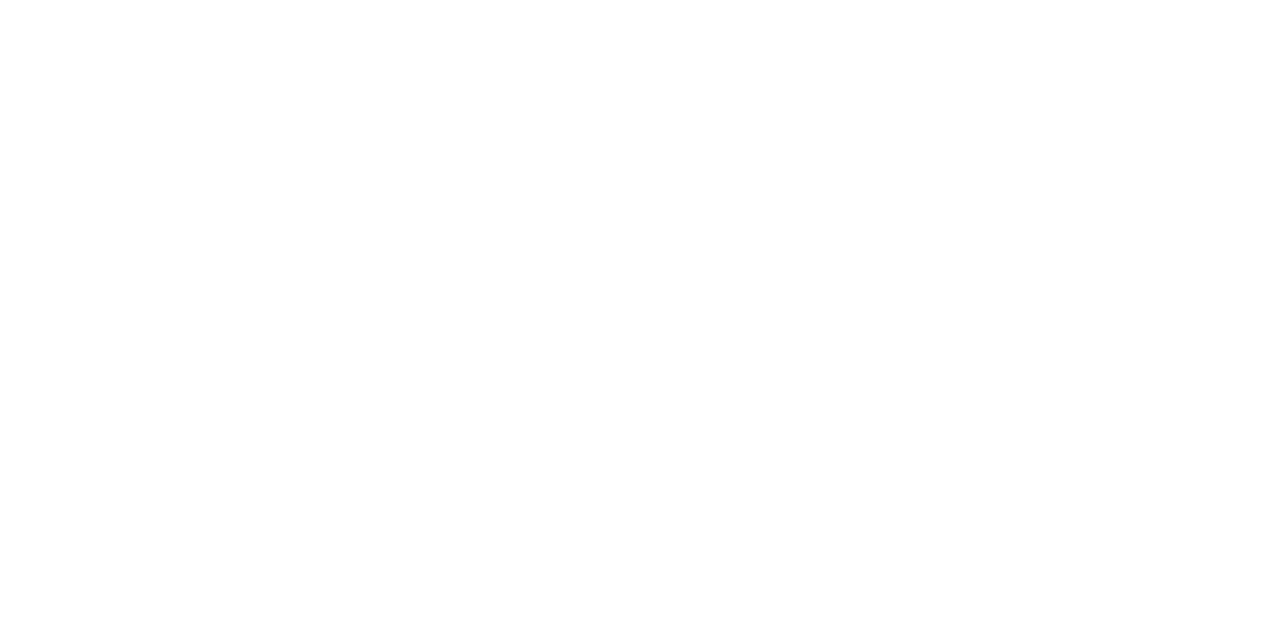
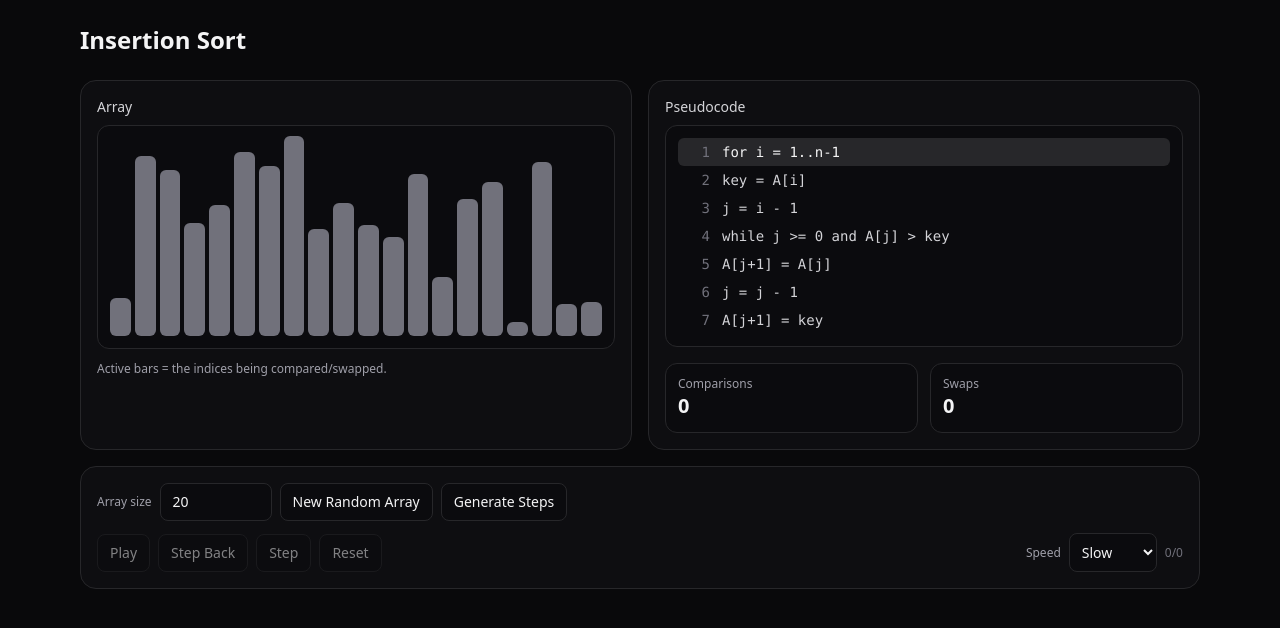
Before and after one commit to Braden89/AlgoViz, a React (Vite) app in the folder algoviz/: page /algorithms/sorting/insertion in a window 1280 px wide. Before the commit this address had no page. Shown: the top 628 px of the page. Built offline with nearby package versions, Linux system fonts and the light colour scheme.

Commit message:
Insertsort added and funtional

```diff
--- a/algoviz/src/App.tsx
+++ b/algoviz/src/App.tsx
@@ -1,12 +1,16 @@
 import { Routes, Route } from "react-router-dom";
 import Home from "./pages/Home";
 import BubbleSortPage from "./pages/BubbleSortPage";
+import InsertionSortPage from "./pages/InsertionSortPage";
+
 
 export default function App() {
   return (
     <Routes>
       <Route path="/" element={<Home />} />
       <Route path="/algorithms/sorting/bubble" element={<BubbleSortPage />} />
+      <Route path="/algorithms/sorting/insertion" element={<InsertionSortPage />} />
+
     </Routes>
   );
 }
--- /dev/null
+++ b/algoviz/src/algorithms/sorting/insertionSort.ts
@@ -0,0 +1,80 @@
+import type { AlgorithmDefinition, Step } from "../types";
+
+function clone(arr: number[]) {
+  return arr.slice();
+}
+
+function pushStep(
+  steps: Step[],
+  arr: number[],
+  line: number,
+  metrics: Step["metrics"],
+  active?: number[],
+  note?: string
+) {
+  steps.push({
+    array: clone(arr),
+    line,
+    active,
+    metrics: { ...metrics },
+    note,
+  });
+}
+
+export const InsertionSort: AlgorithmDefinition = {
+  id: "insertion-sort",
+  name: "Insertion Sort",
+  category: "sorting",
+  pseudocode: [
+    "for i = 1..n-1",
+    "  key = A[i]",
+    "  j = i - 1",
+    "  while j >= 0 and A[j] > key",
+    "    A[j+1] = A[j]",
+    "    j = j - 1",
+    "  A[j+1] = key",
+  ],
+  generateSteps: (input: number[]) => {
+    const A = clone(input);
+    const steps: Step[] = [];
+    const metrics = { comparisons: 0, swaps: 0 }; // swaps = shifts + final insert (simple metric)
+
+    pushStep(steps, A, 0, metrics, undefined, "Start");
+
+    for (let i = 1; i < A.length; i++) {
+      pushStep(steps, A, 0, metrics, [i], `i = ${i}`);
+
+      pushStep(steps, A, 1, metrics, [i], `key = A[${i}]`);
+      const key = A[i];
+
+      pushStep(steps, A, 2, metrics, [i - 1, i], `j = ${i - 1}`);
+      let j = i - 1;
+
+      // We count comparisons each time we check A[j] > key (while condition second part)
+      while (j >= 0) {
+        pushStep(steps, A, 3, metrics, [j, i], `Compare A[${j}] to key`);
+        metrics.comparisons += 1;
+
+        if (A[j] > key) {
+          pushStep(steps, A, 4, metrics, [j, j + 1], "Shift right");
+          A[j + 1] = A[j];
+          metrics.swaps += 1; // treating shifts as swaps/moves for now
+          pushStep(steps, A, 4, metrics, [j, j + 1], "Shifted");
+
+          pushStep(steps, A, 5, metrics, [j], "j--");
+          j = j - 1;
+        } else {
+          break;
+        }
+      }
+
+      pushStep(steps, A, 6, metrics, [j + 1], "Insert key");
+      A[j + 1] = key;
+      metrics.swaps += 1;
+      pushStep(steps, A, 6, metrics, [j + 1], "Inserted");
+    }
+
+    pushStep(steps, A, 0, metrics, undefined, "Done");
+    return steps;
+  },
+};
--- a/algoviz/src/pages/Home.tsx
+++ b/algoviz/src/pages/Home.tsx
@@ -15,6 +15,13 @@ export default function Home() {
           >
             Bubble Sort →
           </Link>
+          <Link
+            className="mt-2 inline-block rounded-lg border border-zinc-800 bg-zinc-950/40 px-4 py-2 text-sm hover:bg-zinc-900"
+            to="/algorithms/sorting/insertion"
+>
+            Insertion Sort →
+            </Link>
+
         </div>
       </div>
     </div>
--- /dev/null
+++ b/algoviz/src/pages/InsertionSortPage.tsx
@@ -0,0 +1,80 @@
+import { useMemo, useState } from "react";
+import { InsertionSort } from "../algorithms/sorting/InsertionSort";
+import { AlgorithmLayout } from "../components/AlgorithmLayout";
+import { ArrayBars } from "../components/ArrayBars";
+import { PseudocodePanel } from "../components/PseudocodePanel";
+import { PlayerControls } from "../components/PlayerControls";
+import { usePlayerStore } from "../state/playerStore";
+import { MetricsPanel } from "../components/MetricPanel";
+
+function makeRandomArray(n: number) {
+  const len = Number.isFinite(n) ? Math.floor(n) : 20;
+  const clamped = Math.max(5, Math.min(len, 80));
+
+  const arr: number[] = [];
+  for (let i = 0; i < clamped; i++) arr.push(5 + Math.floor(Math.random() * 95));
+  return arr;
+}
+
+export default function InsertionSortPage() {
+  const setSteps = usePlayerStore((s) => s.setSteps);
+  const steps = usePlayerStore((s) => s.steps);
+  const index = usePlayerStore((s) => s.index);
+
+  const step = steps[index];
+
+  const [size, setSize] = useState(20);
+  const [seedArray, setSeedArray] = useState<number[]>(() => makeRandomArray(20));
+
+  const canGenerate = Number.isFinite(size) && size >= 5 && size <= 80;
+  const currentArray = useMemo(() => seedArray, [seedArray]);
+
+  return (
+    <AlgorithmLayout
+      title="Insertion Sort"
+      left={<ArrayBars step={step ?? { array: currentArray, line: 0, metrics: { comparisons: 0, swaps: 0 } }} />}
+      right={
+        <div className="space-y-4">
+          <PseudocodePanel pseudocode={InsertionSort.pseudocode} activeLine={step?.line ?? 0} />
+          <MetricsPanel metrics={step?.metrics} />
+        </div>
+      }
+      bottom={
+        <div className="space-y-3">
+          <div className="flex flex-wrap items-center gap-2">
+            <label className="text-xs text-zinc-400">Array size</label>
+            <input
+              className="w-28 rounded-lg border border-zinc-800 bg-zinc-950/40 px-3 py-2 text-sm"
+              type="number"
+              value={size}
+              min={5}
+              max={80}
+              onChange={(e) => {
+                const v = Number(e.target.value);
+                if (!Number.isFinite(v)) return;
+                setSize(v);
+              }}
+            />
+            <button
+              className="rounded-lg border border-zinc-800 bg-zinc-950/40 px-3 py-2 text-sm hover:bg-zinc-900 disabled:opacity-50"
+              onClick={() => setSeedArray(makeRandomArray(size))}
+              disabled={!canGenerate}
+            >
+              New Random Array
+            </button>
+
+            <button
+              className="rounded-lg border border-zinc-800 bg-zinc-950/40 px-3 py-2 text-sm hover:bg-zinc-900 disabled:opacity-50"
+              onClick={() => setSteps(InsertionSort.generateSteps(seedArray))}
+              disabled={!canGenerate}
+            >
+              Generate Steps
+            </button>
+          </div>
+
+          <PlayerControls />
+        </div>
+      }
+    />
+  );
+}
```
